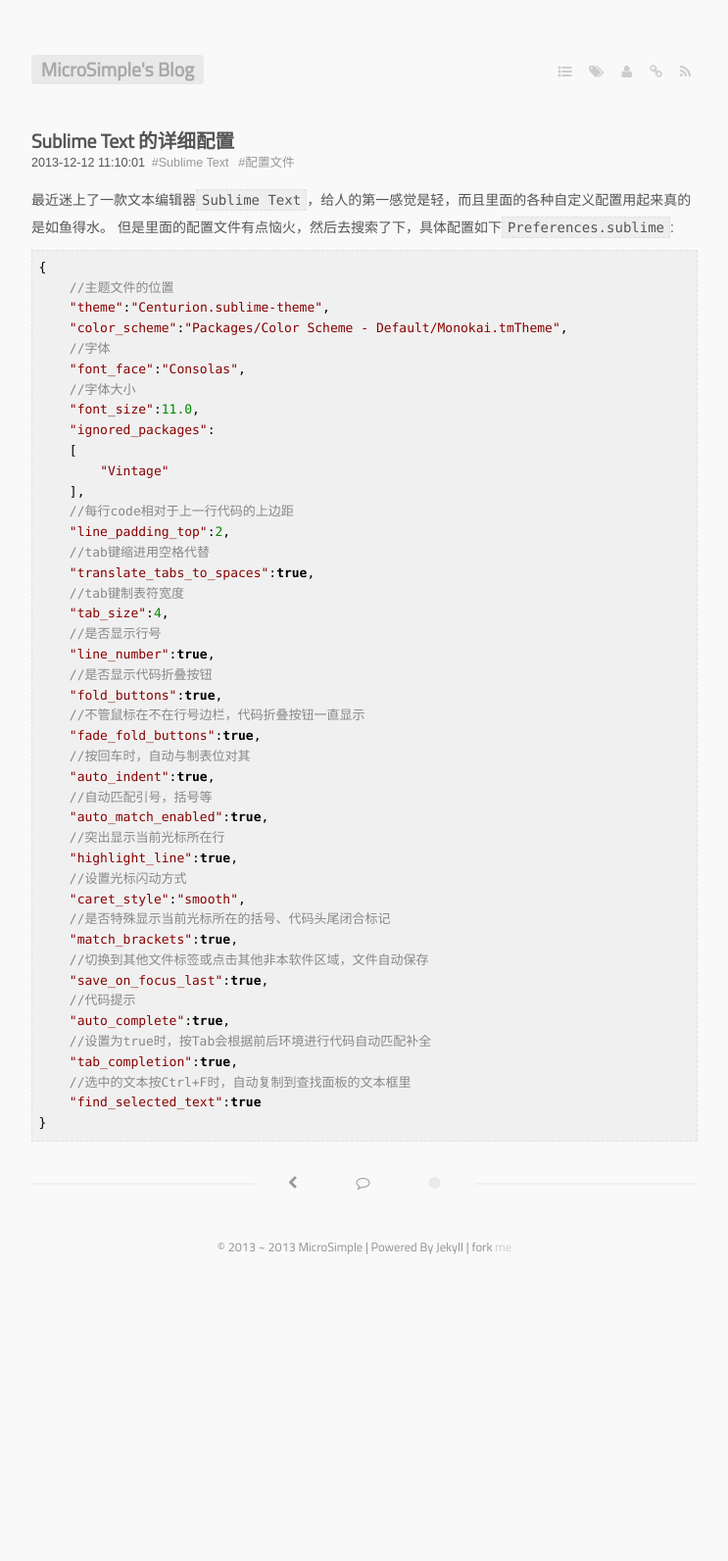
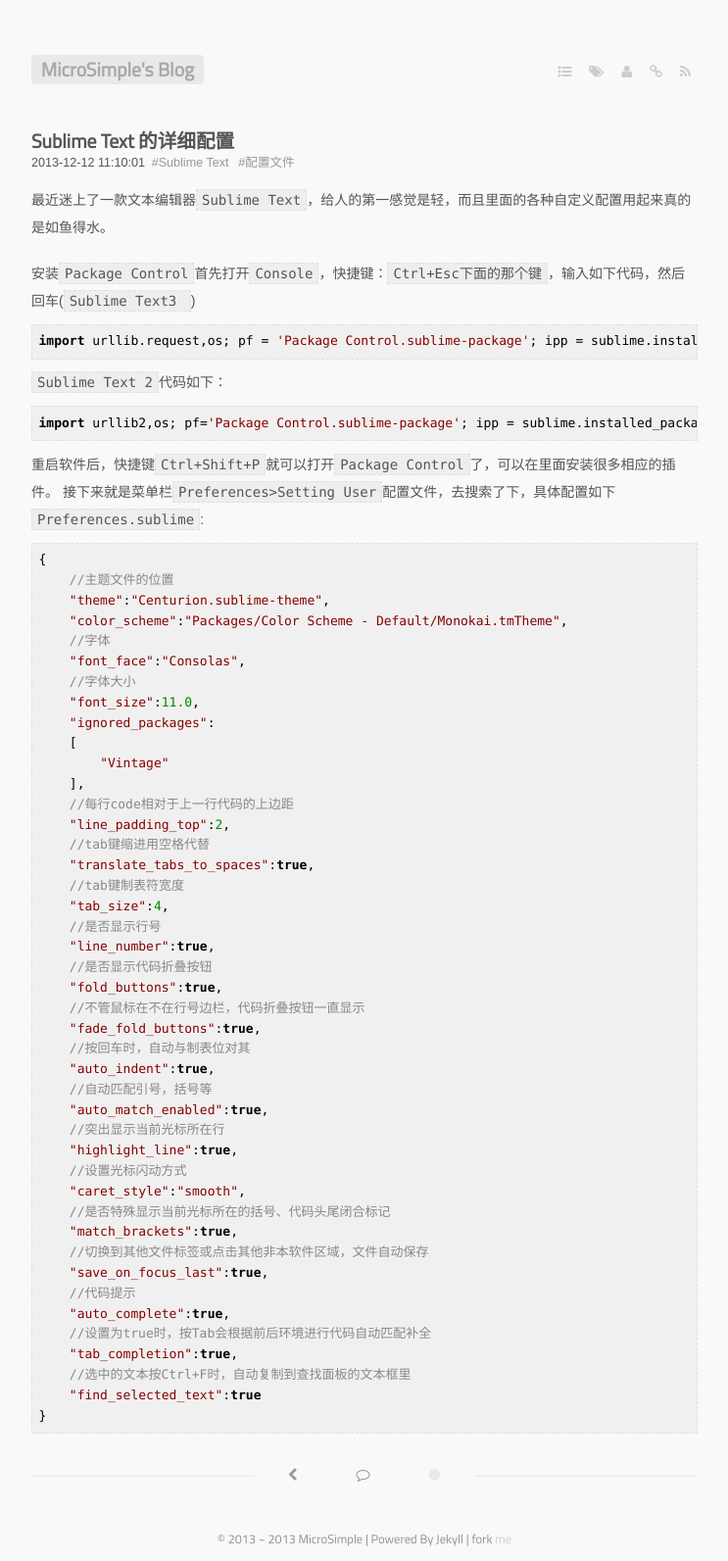
Before and after one commit to antwork/microsimple.github.com, a Jekyll site: the page built from _posts/2013-12-12-preferences-sublime.markdown, in a window 1280 px wide. Shown: the whole page at 98% size, without its empty margins (268-1011 px from the left). Built offline with Jekyll 4.4.1, drawn with Linux system fonts in a browser that asks for light colours; some web fonts are replaced; Markdown is read by kramdown in place of the engine named in the settings; comment, search, counter and statistics services are not loaded; before the commit the page ends 1294 px from its top, so only the background shows below that.

Commit message:
add package control

```diff
--- a/_layouts/default.html
+++ b/_layouts/default.html
@@ -1,12 +1,12 @@
 <!DOCTYPE html>
 <html xmlns="http://www.w3.org/1999/xhtml" xml:lang="en" lang="en-us">
   <head>
+    <meta http-equiv="Expires" content="0" />
+    <meta http-equiv="Pragma" content="no-cache"/>
+    <meta http-equiv="Cache-Control" content="no-cache"/>
     <meta http-equiv="content-type" content="text/html; charset=utf-8" />
     <meta name="author" content="{{ site.author }}" />
-    <meta name="description" content="{% if page.description %}{{ page.description }}{% else %}{{site.description}}"/>
-    <meta http-equiv="Pragma" content="no-cache"/>
-    <meta http-equiv="Cache-Control" content="no-cache"/>
-    <meta http-equiv="Expires" content="0">  {% endif %}
+    <meta name="description" content="{% if page.description %}{{ page.description }}{% else %}{{site.description}}  {% endif %} "/>
     <meta name="keywords" content="{{site.keywords}}"/>
     <title>{% if page.title %}{{ page.title }}{% else %}{{ site.name }}{% endif %}</title>
     <link rel="shortcut icon" href="/media/favicon.ico">
@@ -50,6 +50,6 @@
             &copy; {{ first_post.date | date: "%Y" }} ~ {{ site.time | date: "%Y" }} {{ site.author }} | Powered By Jekyll | fork <a href="{{ site.links[1].url }}" title="fork me">me</a>
           </div>
         </footer>
-      </div> <!-- main -->
+      </div>
   </body>
 </html>
--- a/_posts/2013-12-12-preferences-sublime.markdown
+++ b/_posts/2013-12-12-preferences-sublime.markdown
@@ -3,13 +3,25 @@
 layout: post
 createdate: 2013-12-12 11:10:01
 guid: 2013121201
-description: 最近迷上了一款文本编辑器Sublime Text，给人的第一感觉是轻，而且里面的各种自定义配置用起来真的是如鱼得水。但是里面的配置文件有点恼火，然后去搜索了下，具体配置
+description: 最近迷上了一款文本编辑器`Sublime Text`，给人的第一感觉是轻，而且里面的各种自定义配置用起来真的是如鱼得水。安装Package Control
 tags:
   - Sublime Text
   - 配置文件
 ---
 最近迷上了一款文本编辑器`Sublime Text`，给人的第一感觉是轻，而且里面的各种自定义配置用起来真的是如鱼得水。
-但是里面的配置文件有点恼火，然后去搜索了下，具体配置如下`Preferences.sublime`:
+
+安装`Package Control`首先打开`Console`，快捷键：`Ctrl+Esc下面的那个键`，输入如下代码，然后回车(`Sublime Text3 `)
+{% highlight python %}
+import urllib.request,os; pf = 'Package Control.sublime-package'; ipp = sublime.installed_packages_path(); urllib.request.install_opener( urllib.request.build_opener( urllib.request.ProxyHandler()) ); open(os.path.join(ipp, pf), 'wb').write(urllib.request.urlopen( 'http://sublime.wbond.net/' + pf.replace(' ','%20')).read())
+{% endhighlight %}
+
+`Sublime Text 2`代码如下：
+{% highlight python %}
+import urllib2,os; pf='Package Control.sublime-package'; ipp = sublime.installed_packages_path(); os.makedirs( ipp ) if not os.path.exists(ipp) else None; urllib2.install_opener( urllib2.build_opener( urllib2.ProxyHandler( ))); open( os.path.join( ipp, pf), 'wb' ).write( urllib2.urlopen( 'http://sublime.wbond.net/' +pf.replace( ' ','%20' )).read()); print( 'Please restart Sublime Text to finish installation')
+{% endhighlight %}
+
+重启软件后，快捷键`Ctrl+Shift+P`就可以打开`Package Control`了，可以在里面安装很多相应的插件。
+接下来就是菜单栏`Preferences>Setting User`配置文件，去搜索了下，具体配置如下`Preferences.sublime`:
 {% highlight java %}
 {
     //主题文件的位置
```
